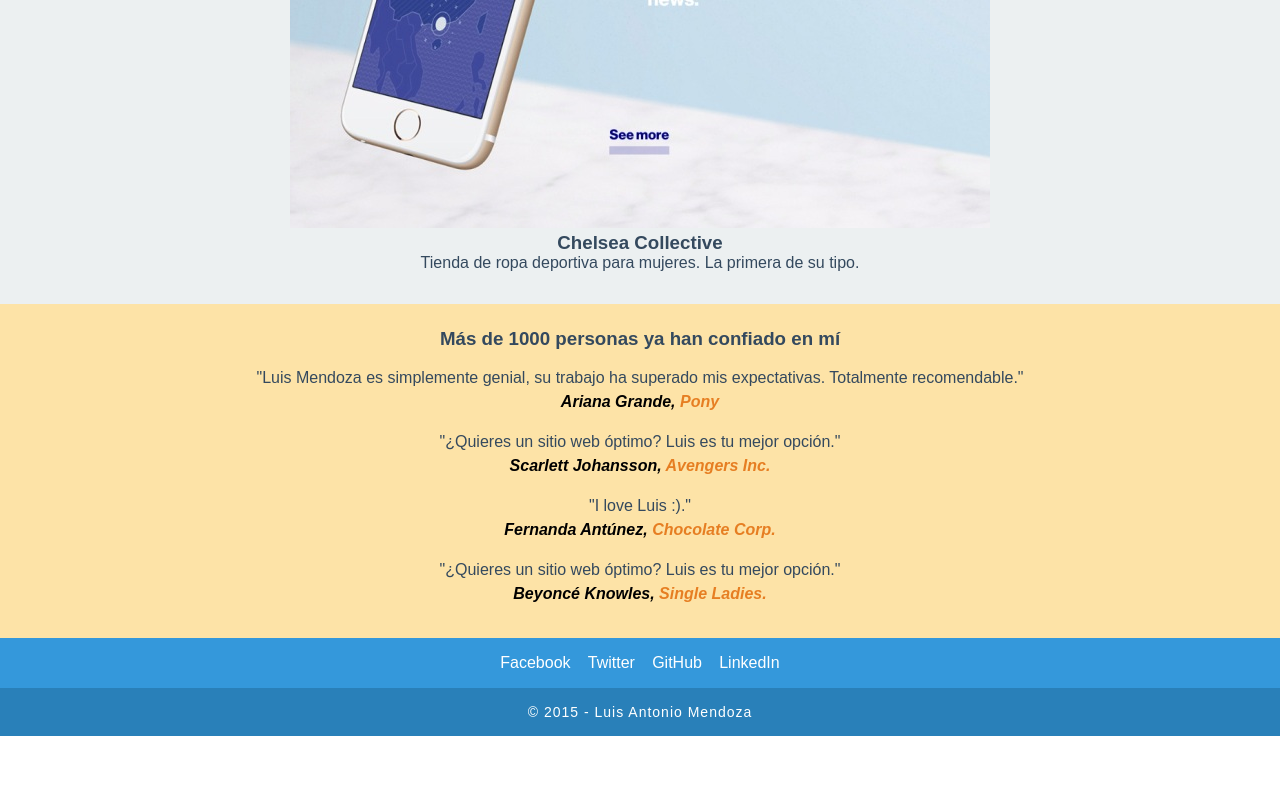
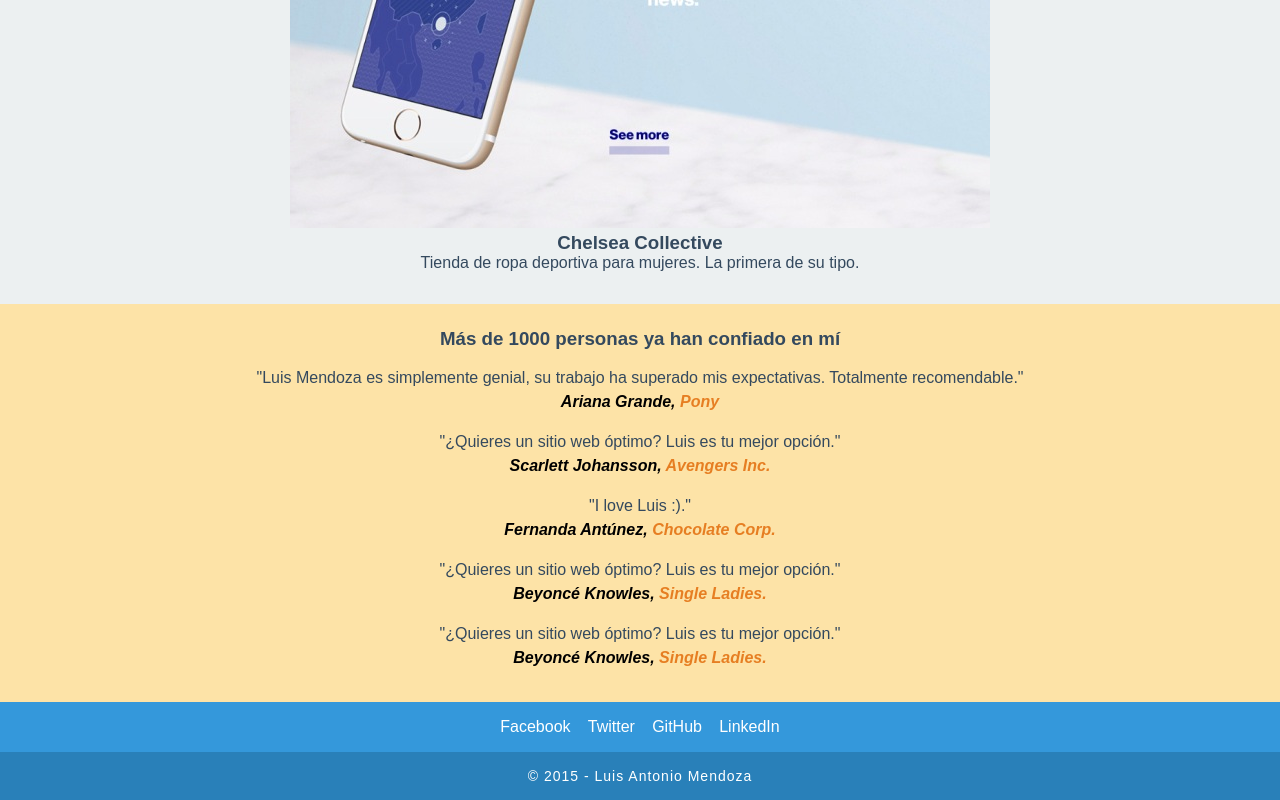
Before and after one commit to luisantoniome/portafolio, a plain HTML site: page index.html in a window 1280 px wide. Shown: the part 4165-4965 px from the top of the page. Before the commit the page ends 4901 px from the top, so only its background shows below. Drawn offline with Linux system fonts and the light colour scheme.

Commit message:
Error corregido en el enlace del menú de hamburguesa

```diff
--- a/index.html
+++ b/index.html
@@ -21,7 +21,7 @@
 			<a href="#" class="btn btn-primary">Acceder</a>
 		</div>
 		<div id="hamburger">
-			<a href="" onclick="showHide('menu')">=</a>
+			<a href="#" onclick="showHide('menu')">=</a>
 		</div>
 		<nav id="menu">
 			<ul>
@@ -123,6 +123,10 @@
 				<p>"¿Quieres un sitio web óptimo? Luis es tu mejor opción."</p>
 				<cite>Beyoncé Knowles, <a href="#">Single Ladies.</a></cite>
 			</blockquote>
+			<blockquote>
+				<p>"¿Quieres un sitio web óptimo? Luis es tu mejor opción."</p>
+				<cite>Beyoncé Knowles, <a href="#">Single Ladies.</a></cite>
+			</blockquote>
 		</div>
 	</section>
 	<footer>
```
